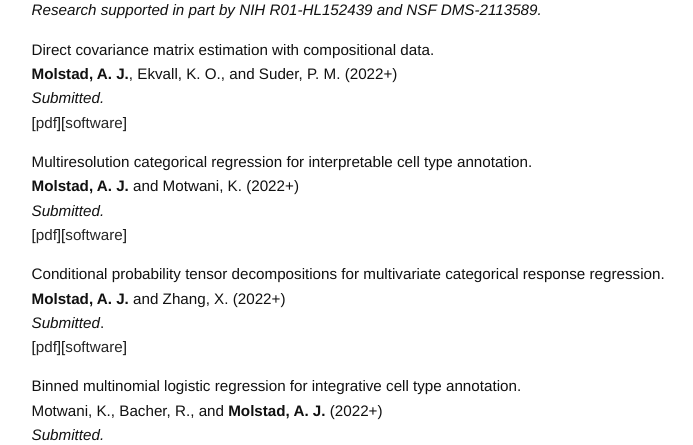
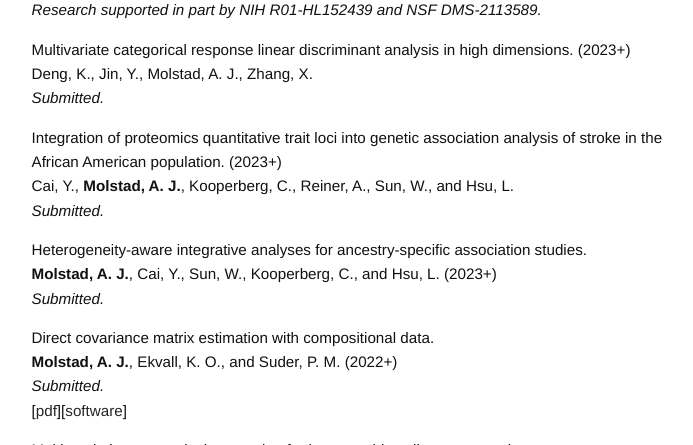
Before and after one commit to ajmolstad/ajmolstad.github.io, a Jekyll site: the page built from research.md, in a window 1280 px wide and 900 px high, cut to the strip 455-900 px from the top of the window. Shown: the whole strip, without its empty margins (276-969 px from the left). Built offline with Jekyll 4.4.1, drawn with Linux system fonts in a browser that asks for light colours.

Commit message:
Update research.md

```diff
--- a/research.md
+++ b/research.md
@@ -19,10 +19,18 @@ Jin, Y., **Molstad, A. J.**, and Zhang, X. (2022+) <br>
 *Submitted.* <br>
 [[pdf](https://arxiv.org/abs/2108.02143)][[software](https://github.com/ajmolstad/IntegrativeCox)]<br> -->
 
-<!-- Heterogeneity-aware joint pQTL modeling with application to ancestry-specific association studies. <br>
-**Molstad, A. J.**, Cai, Y., Sun, W., Kooperberg, C., and Hsu, L. (2022+) <br>
+Multivariate categorical response linear discriminant analysis in high dimensions. (2023+) <br>
+Deng, K., Jin, Y., Molstad, A. J., Zhang, X. <br>
 *Submitted.* <br>
- -->
+
+Integration of proteomics quantitative trait loci into genetic association analysis of stroke in the African American population. (2023+)<br>
+Cai, Y., **Molstad, A. J.**, Kooperberg, C., Reiner, A., Sun, W., and Hsu, L. <br>
+*Submitted.* <br>
+
+Heterogeneity-aware integrative analyses for ancestry-specific association studies. <br>
+**Molstad, A. J.**, Cai, Y., Sun, W., Kooperberg, C., and Hsu, L. (2023+) <br>
+*Submitted.* <br>
+
 Direct covariance matrix estimation with compositional data. <br>
 **Molstad, A. J.**, Ekvall, K. O., and Suder, P. M. (2022+) <br>
 *Submitted.* <br>
```
